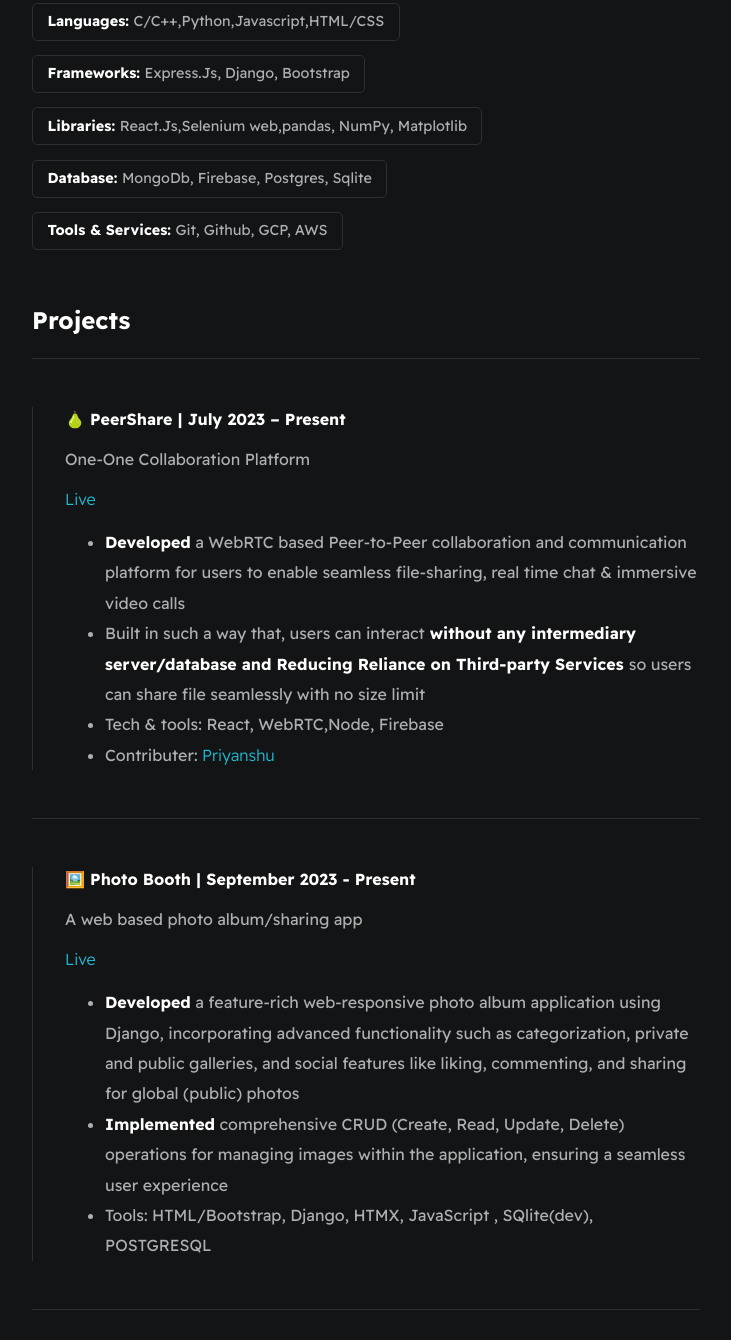
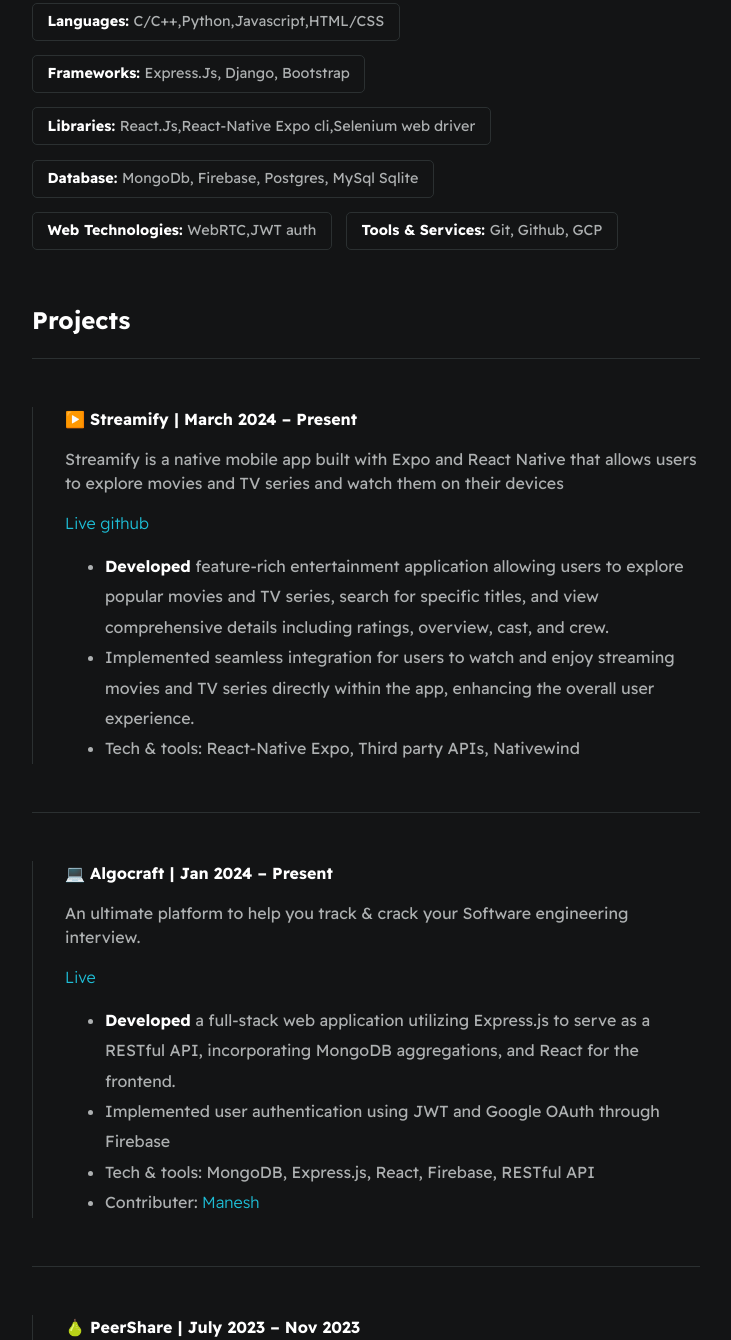
Before and after one commit to Dhruvil2511/dhruvil2511.github.io, a plain HTML site: page index.html in a window 1280 px wide. Shown: the part 725-2065 px from the top of the page, without its empty margins (274-1005 px from the left). Drawn offline with Linux system fonts and the light colour scheme.

Commit message:
updated projects

```diff
--- a/index.html
+++ b/index.html
@@ -82,20 +82,52 @@
                 </div>
                 <div class="card--techstack"><span><strong>Frameworks: </strong>Express.Js, Django, Bootstrap</span>
                 </div>
-                <div class="card--techstack"><span><strong>Libraries: </strong>React.Js,Selenium web,pandas, NumPy,
-                        Matplotlib</span></div>
-                <div class="card--techstack"><span><strong>Database: </strong> MongoDb, Firebase, Postgres,
+                <div class="card--techstack"><span><strong>Libraries: </strong>React.Js,React-Native Expo cli,Selenium
+                        web driver</span></div>
+                <div class="card--techstack"><span><strong>Database: </strong> MongoDb, Firebase, Postgres, MySql
                         Sqlite</span></div>
-                <div class="card--techstack"><span><strong>Tools & Services: </strong>Git, Github, GCP, AWS</span></div>
+                <div class="card--techstack"><span><strong>Web Technologies: </strong>WebRTC,JWT auth</span></div>
+                <div class="card--techstack"><span><strong>Tools & Services: </strong>Git, Github, GCP</span></div>
             </div>
         </section>
 
         <section id="project-history-wrapper" class="section--page">
             <h2>Projects</h2>
+            <div class="line-break"></div>
+            <div class="card--project-history">
+                <strong>▶️ Streamify | March 2024 – Present </strong>
+                <p>Streamify is a native mobile app built with Expo and React Native that allows users to explore movies
+                    and TV series and watch them on their devices</p>
+                <p><a href="https://bit.ly/streamify_apk" target="_blank">Live</a> <a
+                        href="https://github.com/Dhruvil2511/Streamify" target="_blank">github</a></p>
+                <ul>
+                    <li> <strong>Developed</strong> feature-rich entertainment application allowing users to explore
+                        popular movies and TV series, search for specific titles, and view comprehensive details
+                        including ratings, overview, cast, and crew.
+                    </li>
+                    <li>Implemented seamless integration for users to watch and enjoy streaming movies and TV series
+                        directly within the app, enhancing the overall user experience.</li>
+                    <li>Tech & tools: React-Native Expo, Third party APIs, Nativewind</li>
+                </ul>
+            </div>
+            <div class="line-break"></div>
+            <div class="card--project-history">
+                <strong>💻 Algocraft | Jan 2024 – Present </strong>
+                <p>An ultimate platform to help you track & crack your Software engineering interview.</p>
+                <p><a href="https://algocraft.web.app" target="_blank">Live</a></p>
+                <ul>
+                    <li> <strong>Developed</strong> a full-stack web application utilizing Express.js to serve as a
+                        RESTful API, incorporating MongoDB
+                        aggregations, and React for the frontend.</li>
+                    <li>Implemented user authentication using JWT and Google OAuth through Firebase</li>
+                    <li>Tech & tools: MongoDB, Express.js, React, Firebase, RESTful API</li>
+                    <li>Contributer: <a href="https://github.com/manesh3107" target="_blank">Manesh</a></li>
+                </ul>
+            </div>
 
             <div class="line-break"></div>
             <div class="card--project-history">
-                <strong>🍐 PeerShare | July 2023 – Present </strong>
+                <strong>🍐 PeerShare | July 2023 – Nov 2023 </strong>
                 <p>One-One Collaboration Platform</p>
                 <p><a href="https://peershare-x.web.app/" target="_blank">Live</a></p>
                 <ul>
@@ -114,7 +146,7 @@
             <div class="line-break"></div>
 
             <div class="card--project-history">
-                <strong>🖼️ Photo Booth | September 2023 - Present</strong>
+                <strong>🖼️ Photo Booth | September 2023 - August 2023</strong>
                 <p>A web based photo album/sharing app </p>
                 <p><a href="https://photobooth.up.railway.app/" target="_blank">Live</a></p>
                 <ul>
```
